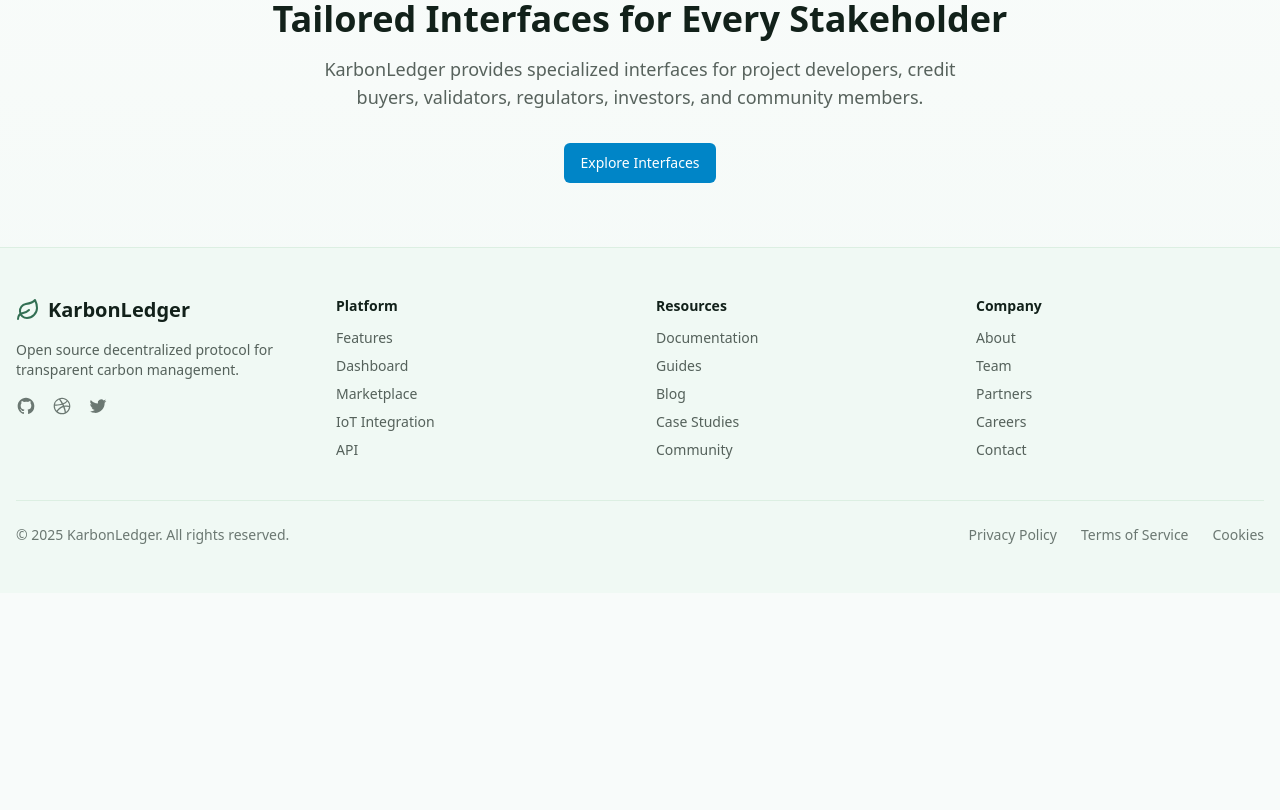
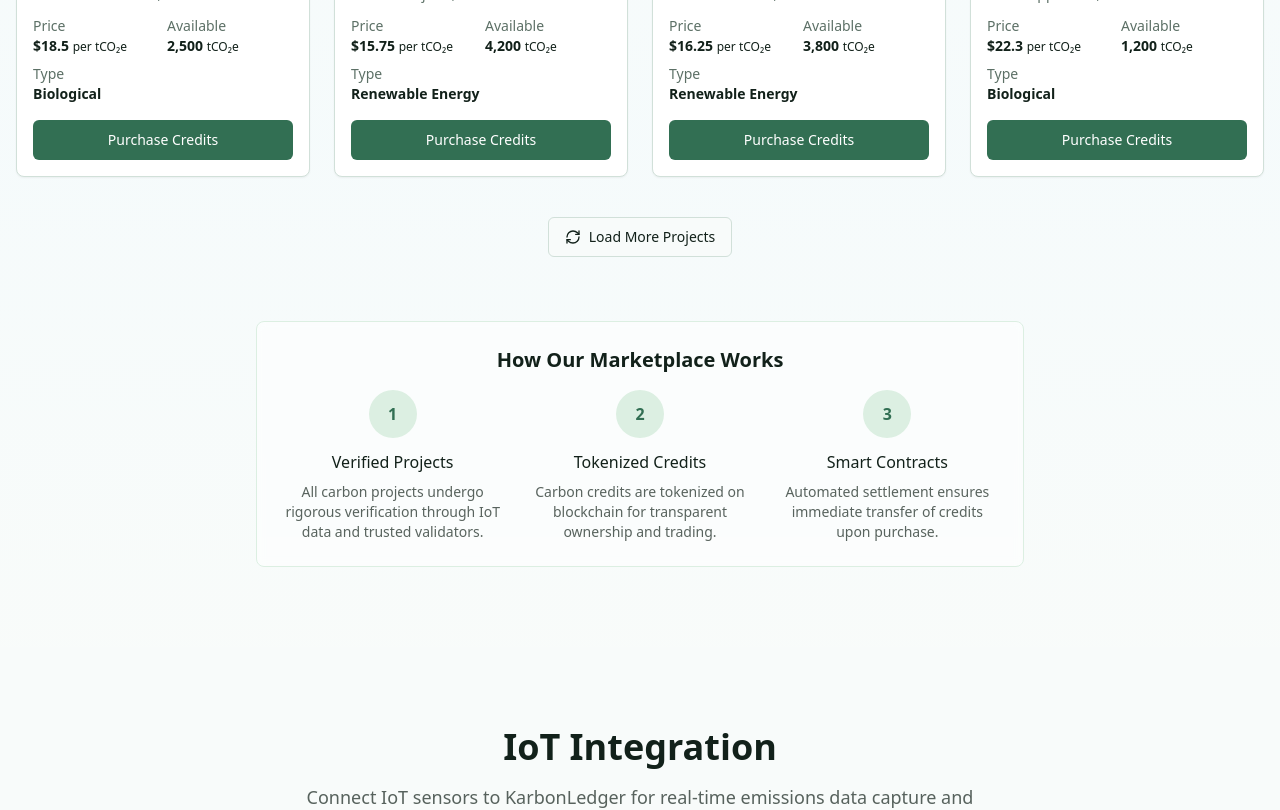
Before and after one commit to KonmaORG/Karbon-Compass, a React (Vite) app: page / in a window 1280 px wide. Shown: the part 3100-3910 px from the top of the page. Before the commit the page ends 3693 px from the top, so only its background shows below. Built offline with nearby package versions, Linux system fonts and the light colour scheme.

Commit message:
Reverted to edit edt-2a664f6a-c14e-4480-8430-6580f67beae9: "Remove platform modules section
Removes the platform modules & features section from the features section."

```diff
--- a/src/pages/Index.tsx
+++ b/src/pages/Index.tsx
@@ -3,6 +3,8 @@ import Navbar from "@/components/Navbar";
 import Hero from "@/components/Hero";
 import Features from "@/components/Features";
 import Dashboard from "@/components/Dashboard";
+import Marketplace from "@/components/Marketplace";
+import IoTDemo from "@/components/IoTDemo";
 import Footer from "@/components/Footer";
 import { Button } from "@/components/ui/button";
 import { Link } from "react-router-dom";
@@ -16,8 +18,10 @@ const Index = () => {
         <Hero />
         <Features />
         <Dashboard />
+        <Marketplace />
+        <IoTDemo />
 
-        {/* Dashboard section */}
+        {/* Added Dashboard section */}
         <div className="py-16 bg-gradient-to-b from-background to-karbon-50/30 dark:to-karbon-950/30">
           <div className="container mx-auto px-4 text-center">
             <h2 className="text-3xl md:text-4xl font-bold mb-4">Explore Our Holistic Dashboard</h2>
```
